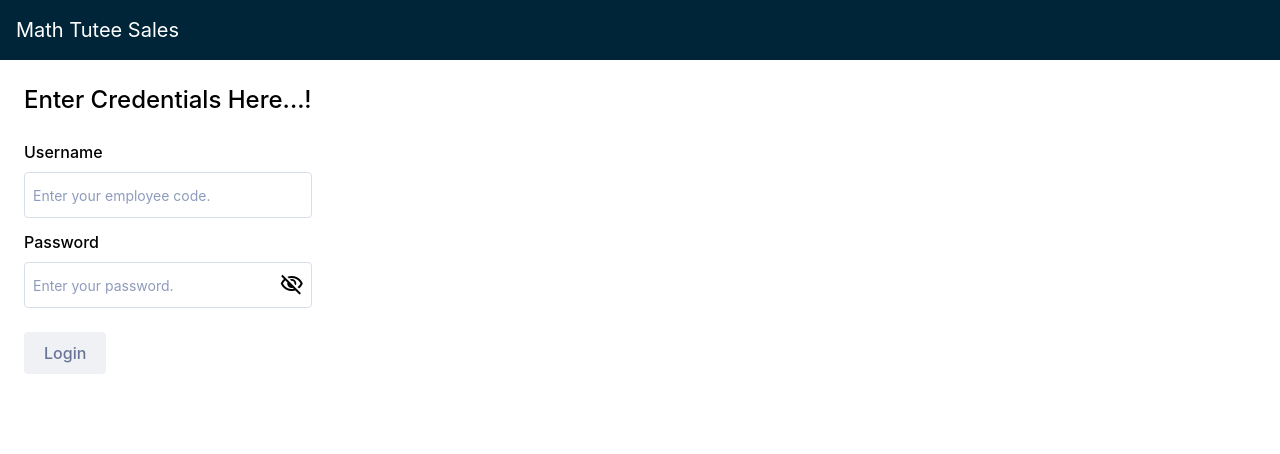
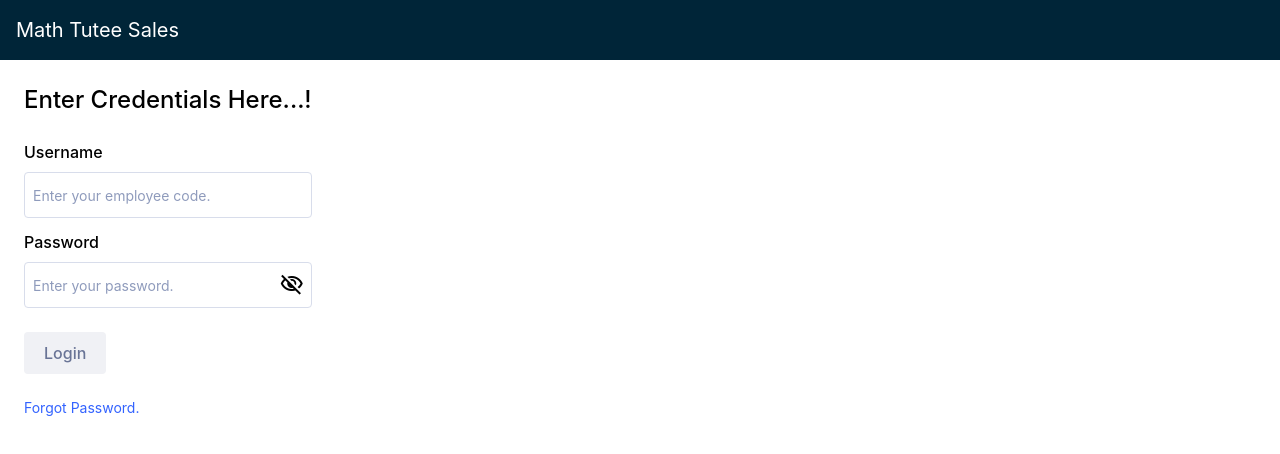
Before and after one commit to 3kishore/PIMATHS_SALES_MONITORING_DASHBOARD, a React (Create React App) app: page /login in a window 1280 px wide. Shown: the top 454 px of the page. Built offline with nearby package versions, Linux system fonts and the light colour scheme.

Commit message:
Form Name Changes

```diff
--- a/src/components/pages/login-page/login-page.js
+++ b/src/components/pages/login-page/login-page.js
@@ -2,18 +2,21 @@ import React, { useEffect } from "react";
 import  LoginForm from "../../../services/models/login-page/login-form";
 import loginStore from "../../../services/models/login-page/login-store";
 import { Provider } from "react-redux";
-import { useNavigate } from "react-router-dom";
+import { useLocation, useNavigate } from "react-router-dom";
+import ForgotPasswordForm from "../../../services/models/login-page/forgot-password-form";
+import { LOGIN_PAGE } from "../../../services/models/login-page/login-page.constant";
+import ResetPasswordForm from "../../../services/models/login-page/reset-password.form";
 
 function LoginPage() {
-  // let [showLogin, setShowLogin] = React.useState(true);
-  // let [showResetPassword, setShowResetPassword] = React.useState(false);
-  // const location = useLocation();
-  // const queryParams = new URLSearchParams(location.search);
-  // let param = '';
-  // const loginPageToggler = () => {
-  //   setShowLogin(!showLogin);
-  //   setShowResetPassword(false);
-  // }
+  let [showLogin, setShowLogin] = React.useState(true);
+  let [showResetPassword, setShowResetPassword] = React.useState(false);
+  const location = useLocation();
+  const queryParams = new URLSearchParams(location.search);
+  let param = '';
+  const loginPageToggler = () => {
+    setShowLogin(!showLogin);
+    setShowResetPassword(false);
+  }
 
   const navigate = useNavigate();
 
@@ -23,24 +26,21 @@ function LoginPage() {
     if (loggedIn) {
       navigate(`/home/my-sales-report`);
     }
-    // else {
-    //   queryParams.forEach((_, key) => {
-    //     // eslint-disable-next-line
-    //     param = key;
-    //     setShowLogin(false);
-    //     setShowResetPassword(true);
-    //     console.log(param);
-    //   })
-    // }
+    else {
+      queryParams.forEach((_, key) => {
+        // eslint-disable-next-line
+        param = key;
+        setShowLogin(false);
+        setShowResetPassword(true);
+        console.log(param);
+      })
+    }
   }, [loggedIn, navigate]);
 
   return (
     <Provider store={loginStore}>
       <div className="flex flex-wrap gap-4">
-          <div className="flex-grow">
-            <LoginForm />
-          </div>
-        {/* {
+        {
           showLogin ?
           <div className="flex-grow">
             <LoginForm />
@@ -48,14 +48,14 @@ function LoginPage() {
           </div>
           :
           showResetPassword ? <div>
-            <ResestPassoword />
+            <ResetPasswordForm />
             <div className="text-sm text-primary cursor-pointer pl-6" onClick={loginPageToggler}>{LOGIN_PAGE.GO_TO_LOGIN}</div>
           </div> :
           <div>
             <ForgotPasswordForm />
             <div className="text-sm text-primary cursor-pointer pl-6" onClick={loginPageToggler}>{LOGIN_PAGE.GO_TO_LOGIN}</div>
           </div>
-        } */}
+        }
       </div>
     </Provider>
   )
--- a/src/services/models/add-member-page/add-member-form.js
+++ b/src/services/models/add-member-page/add-member-form.js
@@ -231,7 +231,7 @@ const AddMemberForm = props => {
   };
 
 //  const { handleSubmit, pristine, submitting } = props;
-const { handleSubmit, pristine, submitting, invalid } = props;
+const { handleSubmit, pristine, submitting } = props;
  return (
   <div className="flex flex-col flex-grow gap-3 p-6 max-w-[450px] form-height">
     <h2 className="text-2xl font-medium">{ADD_MEMBER.ADD_MEMBER}</h2>
--- a/src/services/models/add-member-page/pdm-promotor-sales-head-form.js
+++ b/src/services/models/add-member-page/pdm-promotor-sales-head-form.js
@@ -8,7 +8,7 @@ import { REGEX, USER_JOB_TITLE } from "../../utilities/APP.constant";
 import validators from "../../utilities/validators";
 import { DEPARTMENT_LIST, LOCATION_LIST, PAYROLL_LIST, ZONAL_HEAD, ZONE_LIST } from "./add-member.constant";
 
-const PdmPromoterSalesHead = props => {
+const PdmPromoterSalesHeadForm = props => {
   const _environmentHelperService = new EnvironmentHelperService();
   const { handleSubmit, pristine } = props;
   const [failedToRequest, setFailedToRequest] = useState(false);
@@ -126,4 +126,4 @@ const PdmPromoterSalesHead = props => {
 
 export default reduxForm({
   form: 'zonal-head-form'
-})(PdmPromoterSalesHead);
+})(PdmPromoterSalesHeadForm);
--- a/src/services/models/add-member-page/regional-head-form.js
+++ b/src/services/models/add-member-page/regional-head-form.js
@@ -8,7 +8,7 @@ import { REGEX, USER_JOB_TITLE } from "../../utilities/APP.constant";
 import validators from "../../utilities/validators";
 import { LOCATION_LIST, PAYROLL_LIST, ZONAL_HEAD, ZONE_LIST } from "./add-member.constant";
 
-const RegionalHead = props => {
+const RegionalHeadForm = props => {
   const { handleSubmit, pristine } = props;
   const [failedToRequest, setFailedToRequest] = useState(false);
   const [successfullyRequested, setSuccessfullyRequested] = useState(false);
@@ -115,4 +115,4 @@ const RegionalHead = props => {
 
 export default reduxForm({
   form: 'zonal-head-form'
-})(RegionalHead);
+})(RegionalHeadForm);
--- a/src/services/models/add-member-page/zonal-admin-form.js
+++ b/src/services/models/add-member-page/zonal-admin-form.js
@@ -6,7 +6,7 @@ import { REGEX, USER_JOB_TITLE } from "../../utilities/APP.constant";
 import validators from "../../utilities/validators";
 import { ZONAL_ADMIN, ZONE_LIST } from "./add-member.constant";
 
-const ZonalAdmin = props => {
+const ZonalAdminForm = props => {
   const { handleSubmit, pristine } = props;
   const [failedToRequest, setFailedToRequest] = useState(false);
   const [successfullyRequested, setSuccessfullyRequested] = useState(false);
@@ -86,4 +86,4 @@ const ZonalAdmin = props => {
 
 export default reduxForm({
   form: 'zonal-admin-form'
-})(ZonalAdmin);
+})(ZonalAdminForm);
--- a/src/services/models/add-member-page/zonal-head-form.js
+++ b/src/services/models/add-member-page/zonal-head-form.js
@@ -7,7 +7,7 @@ import { REGEX, USER_JOB_TITLE } from "../../utilities/APP.constant";
 import validators from "../../utilities/validators";
 import { DEPARTMENT_LIST, PAYROLL_LIST, ZONAL_HEAD, ZONE_LIST } from "./add-member.constant";
 
-const ZonalHead = props => {
+const ZonalHeadForm = props => {
   const { handleSubmit, pristine } = props;
   const [failedToRequest, setFailedToRequest] = useState(false);
   const [successfullyRequested, setSuccessfullyRequested] = useState(false);
@@ -109,4 +109,4 @@ const ZonalHead = props => {
 
 export default reduxForm({
   form: 'zonal-head-form'
-})(ZonalHead);
+})(ZonalHeadForm);
--- a/src/services/models/login-page/reset-password.form.js
+++ b/src/services/models/login-page/reset-password.form.js
@@ -15,7 +15,7 @@ const formValidators = {
 
 const _authHelperService = new AuthServiceHelper();
 
-const ResestPassoword = props => {
+const ResetPasswordForm = props => {
   const navigate = useNavigate();
   const { handleSubmit, pristine, submitting, invalid } = props;
   const onSubmitWithNavigate = values => onSubmit(values, null, { navigate });
@@ -87,4 +87,4 @@ const ResestPassoword = props => {
 
 export default reduxForm({
   form: 'resetPassword',
-})(ResestPassoword);
+})(ResetPasswordForm);
```
Also changed, not shown: src/components/pages/add-member/add-member-component.js (+4 -4 lines).
